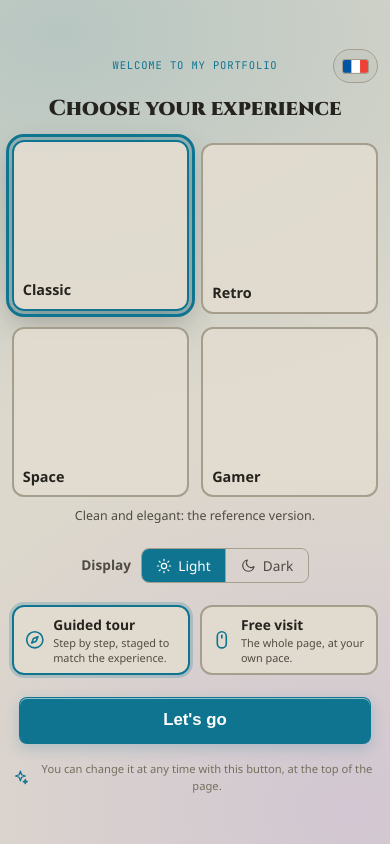
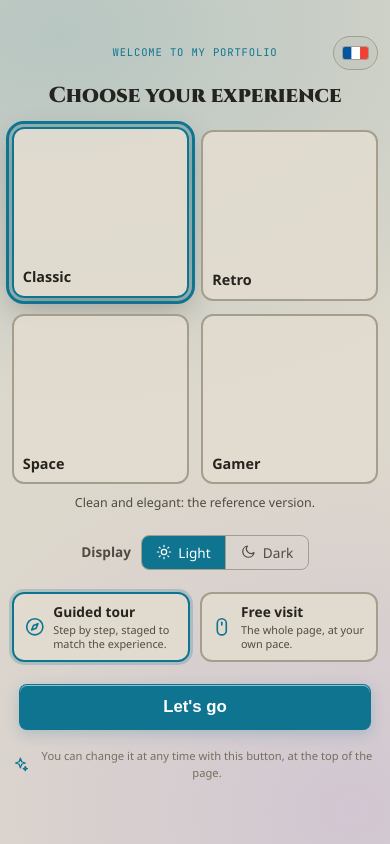
Before and after one commit to Frowards/Frowards.github.io, a plain HTML site: page index.html in a window 390 px wide. Shown: the top 844 px of the page. Drawn offline with Linux system fonts and the light colour scheme.

Commit message:
Écran d'accueil sur téléphone : moins d'espace au-dessus de la ligne « Bienvenue »
Co-Authored-By: Claude Opus 5.5 <noreply@anthropic.com>

```diff
--- a/css/features/experience/welcome-compact.css
+++ b/css/features/experience/welcome-compact.css
@@ -94,10 +94,13 @@
     .xp-welcome__box {
         display: flex;
         flex-direction: column;
-        justify-content: center;
         height: 100%;
         margin: 0;
     }
+    /* Place libre : un tiers au-dessus, deux tiers en dessous (le contenu
+       remonte un peu vers le haut de l'écran) */
+    .xp-welcome__box::before, .xp-welcome__box::after { content: ""; flex: 1 1 0; }
+    .xp-welcome__box::after { flex-grow: 2; }
     .xp-cards {
         flex: 0 1 auto;
         min-height: 0;
```
